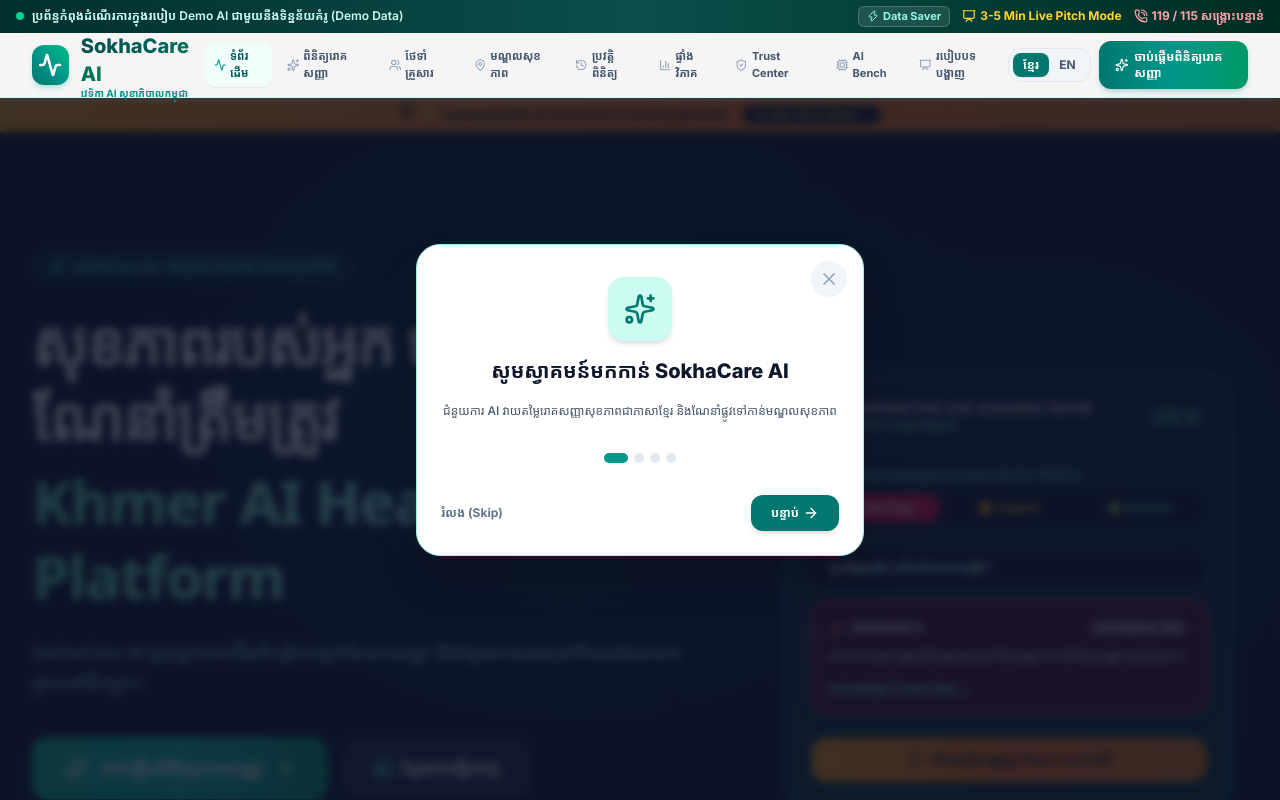
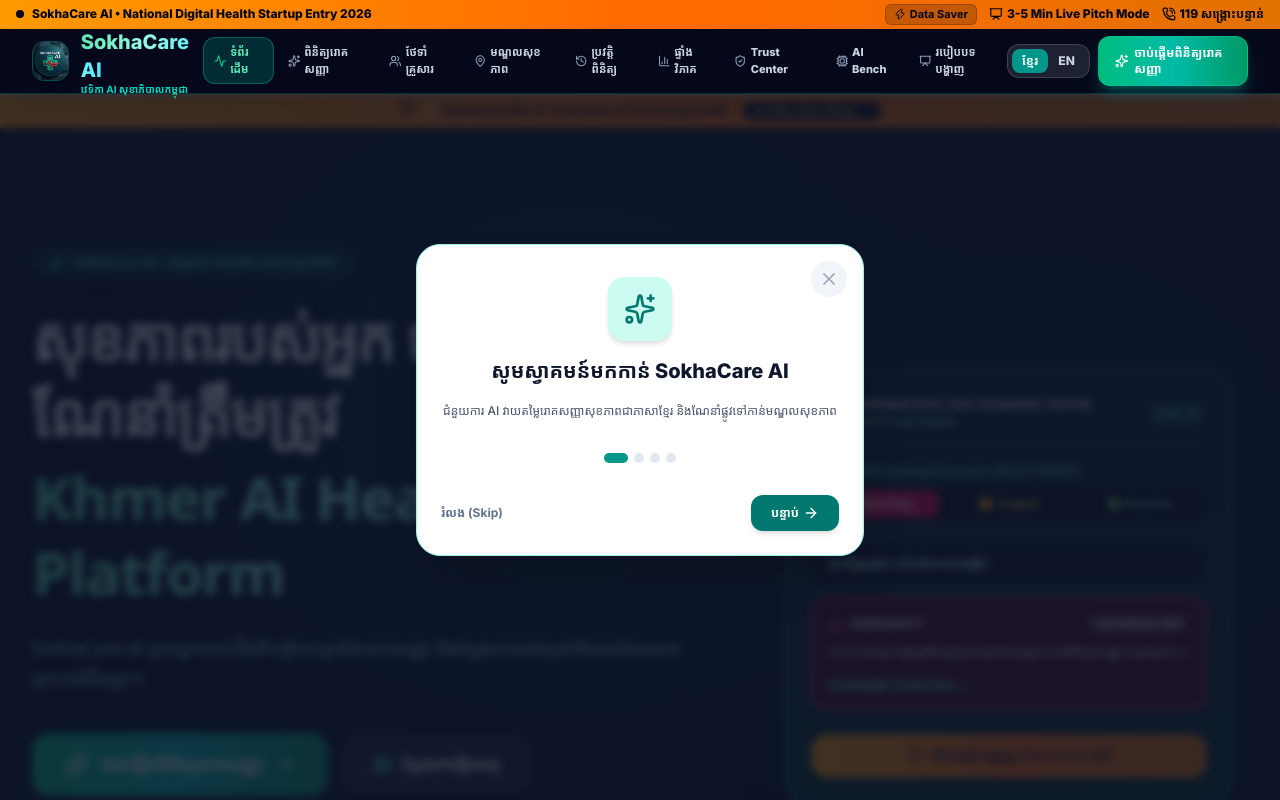
Before and after one commit to NuonChavathana/sokhacare-ai, a Next.js app: page / in a window 1280 px wide. Shown: the top 800 px of the page. Built offline with nearby package versions, Linux system fonts and the light colour scheme; a web font is replaced by a local one.

Commit message:
feat: add custom high-res SokhaCare AI logo icon to navbar and footer

```diff
--- a/src/components/layout/Navbar.tsx
+++ b/src/components/layout/Navbar.tsx
@@ -1,7 +1,8 @@
 'use client';
 
-import React, { useState } from 'react';
+import React from 'react';
 import Link from 'next/link';
+import Image from 'next/image';
 import { usePathname } from 'next/navigation';
 import { useLanguage } from '@/context/LanguageContext';
 import { useDataSaver } from '@/context/DataSaverContext';
@@ -17,8 +18,6 @@
   Presentation,
   ShieldCheck,
   Cpu,
-  Building2,
-  Compass,
   Zap,
   WifiOff
 } from 'lucide-react';
@@ -44,28 +43,27 @@
     <>
       <OnboardingModal />
 
-      <header className="sticky top-0 z-50 bg-white/95 backdrop-blur-md border-b border-teal-100 shadow-2xs">
-        {/* Top Emergency & Data Saver Bar */}
-        <div className="bg-gradient-to-r from-teal-950 via-teal-900 to-emerald-950 text-white text-xs py-1.5 px-4">
+      <header className="sticky top-0 z-50 bg-slate-950/95 backdrop-blur-md border-b border-teal-900/60 shadow-xl text-white">
+        {/* Top Announcement Bar */}
+        <div className="bg-gradient-to-r from-amber-500 via-orange-500 to-amber-600 text-slate-950 text-xs py-1 px-4 font-black">
           <div className="max-w-7xl mx-auto flex justify-between items-center">
             <div className="flex items-center gap-2">
-              <span className="inline-block w-2 h-2 rounded-full bg-emerald-400 animate-pulse" />
-              <span className="font-semibold text-teal-100">{t('demoNotice')}</span>
+              <span className="inline-block w-2 h-2 rounded-full bg-slate-950 animate-pulse" />
+              <span>SokhaCare AI • National Digital Health Startup Entry 2026</span>
               {isOffline && (
-                <span className="bg-amber-400 text-slate-950 font-bold px-2 py-0.5 rounded-md flex items-center gap-1">
+                <span className="bg-slate-950 text-amber-300 font-bold px-2 py-0.5 rounded-md flex items-center gap-1">
                   <WifiOff className="w-3 h-3" /> Offline Demo
                 </span>
               )}
             </div>
 
             <div className="flex items-center gap-3">
-              {/* Data Saver Toggle Button */}
               <button
                 onClick={toggleDataSaver}
                 className={`px-2 py-0.5 rounded-md font-bold text-[11px] flex items-center gap-1 border transition-all ${
                   isDataSaver
-                    ? 'bg-amber-400 text-slate-950 border-amber-300'
-                    : 'bg-white/10 hover:bg-white/20 text-teal-200 border-white/20'
+                    ? 'bg-slate-950 text-amber-300 border-slate-950'
+                    : 'bg-slate-950/20 text-slate-950 hover:bg-slate-950/30 border-slate-950/20'
                 }`}
                 title="Toggle Low-Bandwidth Data Saver Mode"
               >
@@ -75,17 +73,17 @@
 
               <Link
                 href="/demo"
-                className="hidden sm:inline-flex items-center gap-1 font-bold text-amber-300 hover:text-amber-200 transition-colors"
+                className="hidden sm:inline-flex items-center gap-1 font-black text-slate-950 hover:underline transition-all"
               >
                 <Presentation className="w-3.5 h-3.5" />
                 <span>3-5 Min Live Pitch Mode</span>
               </Link>
               <a
                 href="tel:119"
-                className="flex items-center gap-1 font-bold text-rose-300 hover:text-rose-200 transition-colors"
+                className="flex items-center gap-1 font-black text-slate-950 hover:underline transition-all"
               >
                 <PhoneCall className="w-3.5 h-3.5" />
-                <span>119 / 115 {language === 'km' ? 'សង្គ្រោះបន្ទាន់' : 'Emergency'}</span>
+                <span>119 {language === 'km' ? 'សង្គ្រោះបន្ទាន់' : 'Emergency'}</span>
               </a>
             </div>
           </div>
@@ -93,16 +91,22 @@
 
         <div className="max-w-7xl mx-auto px-4 sm:px-6 lg:px-8">
           <div className="flex justify-between items-center h-16">
-            {/* Logo */}
+            {/* Custom Brand Logo */}
             <Link href="/" className="flex items-center gap-3 group">
-              <div className="w-10 h-10 rounded-xl bg-gradient-to-tr from-teal-700 via-teal-600 to-emerald-500 flex items-center justify-center text-white shadow-md shadow-teal-600/20 group-hover:scale-105 transition-transform">
-                <Activity className="w-6 h-6 stroke-[2.5]" />
+              <div className="relative w-10 h-10 rounded-xl overflow-hidden shadow-md group-hover:scale-105 transition-transform border border-teal-500/40">
+                <Image
+                  src="/logo.png"
+                  alt="SokhaCare AI Logo"
+                  width={40}
+                  height={40}
+                  className="object-cover w-full h-full"
+                />
               </div>
               <div>
-                <span className="text-xl font-extrabold bg-gradient-to-r from-teal-900 via-teal-800 to-emerald-700 bg-clip-text text-transparent">
+                <span className="text-xl font-black bg-gradient-to-r from-emerald-300 via-teal-200 to-cyan-300 bg-clip-text text-transparent">
                   SokhaCare AI
                 </span>
-                <span className="block text-[10px] font-bold text-teal-600 leading-none">
+                <span className="block text-[10px] font-bold text-teal-400 leading-none">
                   {language === 'km' ? 'វេទិកា AI សុខាភិបាលកម្ពុជា' : 'Khmer Digital Health Platform'}
                 </span>
               </div>
@@ -117,13 +121,13 @@
                   <Link
                     key={link.href}
                     href={link.href}
-                    className={`flex items-center gap-1 px-2.5 py-1.5 rounded-xl text-[11px] font-bold transition-all ${
+                    className={`flex items-center gap-1 px-2.5 py-1.5 rounded-xl text-[11px] font-extrabold transition-all ${
                       isActive
-                        ? 'bg-teal-50 text-teal-800 font-extrabold shadow-2xs'
-                        : 'text-slate-600 hover:text-teal-700 hover:bg-slate-50'
+                        ? 'bg-teal-500/20 text-emerald-300 border border-teal-500/40 shadow-xs'
+                        : 'text-slate-300 hover:text-white hover:bg-white/5'
                     }`}
                   >
-                    <Icon className={`w-3.5 h-3.5 ${isActive ? 'text-teal-600' : 'text-slate-400'}`} />
+                    <Icon className={`w-3.5 h-3.5 ${isActive ? 'text-emerald-400' : 'text-slate-400'}`} />
                     <span>{link.label}</span>
                   </Link>
                 );
@@ -133,11 +137,11 @@
             {/* Right Controls */}
             <div className="flex items-center gap-2">
               {/* Language Switcher */}
-              <div className="flex bg-slate-100 p-1 rounded-xl border border-slate-200 text-xs font-bold">
+              <div className="flex bg-white/10 p-1 rounded-xl border border-white/15 text-xs font-extrabold">
                 <button
                   onClick={() => setLanguage('km')}
                   className={`px-2.5 py-1 rounded-lg transition-all ${
-                    language === 'km' ? 'bg-teal-700 text-white shadow-xs' : 'text-slate-600 hover:text-slate-900'
+                    language === 'km' ? 'bg-teal-600 text-white shadow-xs' : 'text-slate-300 hover:text-white'
                   }`}
                 >
                   ខ្មែរ
@@ -145,7 +149,7 @@
                 <button
                   onClick={() => setLanguage('en')}
                   className={`px-2.5 py-1 rounded-lg transition-all ${
-                    language === 'en' ? 'bg-teal-700 text-white shadow-xs' : 'text-slate-600 hover:text-slate-900'
+                    language === 'en' ? 'bg-teal-600 text-white shadow-xs' : 'text-slate-300 hover:text-white'
                   }`}
                 >
                   EN
@@ -155,7 +159,7 @@
               {/* Primary Action CTA */}
               <Link
                 href="/triage"
-                className="flex items-center gap-1.5 px-4 py-2 rounded-xl bg-gradient-to-r from-teal-700 via-teal-600 to-emerald-600 text-white text-xs font-extrabold shadow-md shadow-teal-700/20 hover:scale-[1.02] transition-all"
+                className="flex items-center gap-1.5 px-4 py-2 rounded-xl bg-gradient-to-r from-emerald-500 via-teal-500 to-emerald-600 text-white text-xs font-black shadow-lg shadow-teal-500/30 hover:scale-[1.02] transition-all border border-emerald-400/40"
               >
                 <Sparkles className="w-4 h-4" />
                 <span>{t('startCheckup')}</span>
```
Also changed, not shown: src/components/layout/Footer.tsx (+25 -18 lines), public/logo.png (added).
